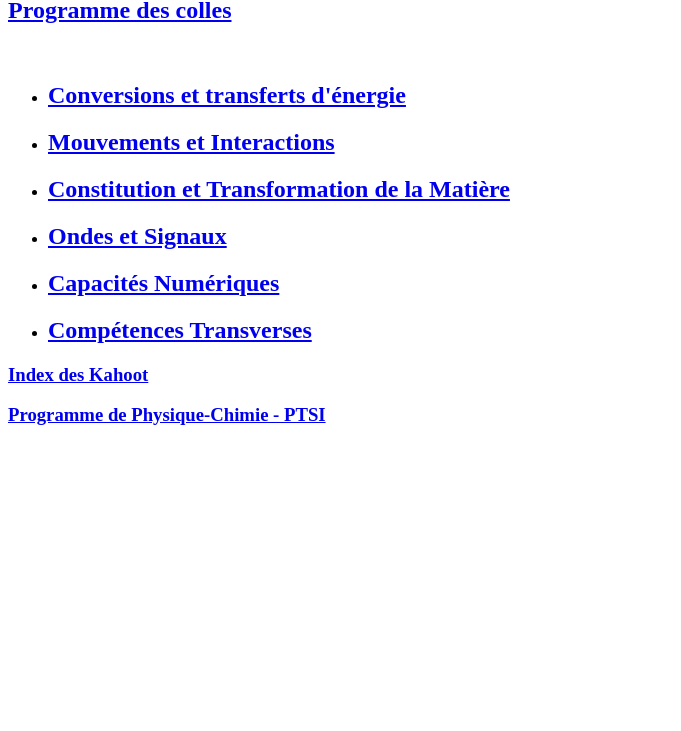
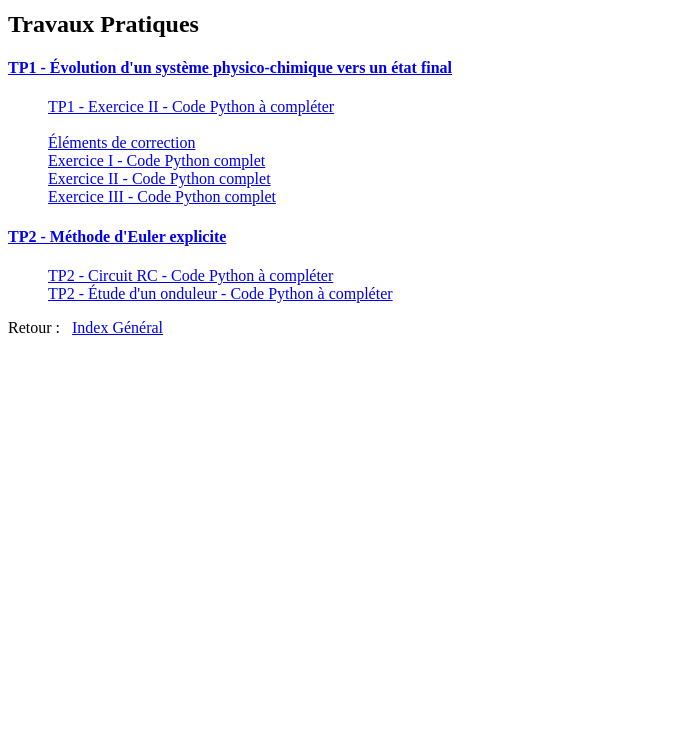
Before and after one commit to TheRedFiire/Ressources-PTSI, a plain HTML site: page Physique/index.html in a window 1280 px wide. Shown: the part 69-800 px from the top of the page, without its empty margins (0-681 px from the left). Drawn offline with Linux system fonts and the light colour scheme.

Commit message:
Update index.html

```diff
--- a/Physique/index.html
+++ b/Physique/index.html
@@ -1,16 +1,30 @@
+<!DOCTYPE html>
+<html lang="fr">
+<head>
+    <meta charset="UTF-8">
+    <meta name="viewport" content="width=device-width, initial-scale=1.0">
+    <title>Compétences Transverses</title>
+</head>
+<body>
+    <h1>Comp&eacute;tences Transverses</h1>
 
-<h1>Ressources de Physique-Chimie pour la PTSI</h1>
-<h2><a href="Site/Colles.html"> Programme des colles</a></h2>
-<br>
+    <h2>Travaux Pratiques</h2>
+    <dl>
+        <dt><h4><a href="Ressources/CN/TP/CN-TP-1-enonce-EquilibreChimique.pdf">TP1 - &Eacute;volution d'un syst&egrave;me physico-chimique vers un &eacute;tat final</a></h4></dt>
+        <dd><a href="Ressources/CN/TP/CN-TP-1-II-OxydationSO3-start.html">TP1 - Exercice II - Code Python &agrave; compl&eacute;ter</a></dd>
+        <br>
+        <dd><a href="Ressources/CN/TP/CN-TP-1-correction-EquilibreChimique.pdf">&Eacute;l&eacute;ments de correction</a></dd>
+        <dd><a href="Ressources/CN/TP/CN-TP-1-I-HydratationC2H4.html">Exercice I - Code Python complet</a></dd>
+        <dd><a href="Ressources/CN/TP/CN-TP-1-II-OxydationSO3.html">Exercice II - Code Python complet</a></dd>
+        <dd><a href="Ressources/CN/TP/CN-TP-1-III-SyntheseNH3.html">Exercice III - Code Python complet</a></dd>
 
-<ul>
-<li><h2><a href="Site/CTE.html"> Conversions et transferts d'&eacute;nergie</a></h2></li>
-<li><h2><a href="Site/MI.html"> Mouvements et Interactions</a></h2></li>
-<li><h2><a href="Site/CTM.html"> Constitution et Transformation de la Mati&egrave;re</a></h2></li>
-<li><h2><a href="Site/OS.html"> Ondes et Signaux</a></h2></li>
-<li><h2><a href="Site/CN.html"> Capacit&eacute;s Num&eacute;riques</a></h2></li>
-<li><h2><a href="Site/CT.html"> Comp&eacute;tences Transverses</a></h2></li>
-</ul>
+        <dt><h4><a href="Ressources/CN/TP/CN-TP-2-enonce-EulerExplicite.pdf">TP2 - M&eacute;thode d'Euler explicite</a></h4></dt>
+        <dd><a href="Ressources/CN/TP/CN-TP2-Euler-echelon-RC-start.html">TP2 - Circuit RC - Code Python &agrave; compl&eacute;ter</a></dd>
+        <dd><a href="Ressources/CN/TP/CN-TP2-Euler-onduleur-start.html">TP2 - &Eacute;tude d'un onduleur - Code Python &agrave; compl&eacute;ter</a></dd>
+    </dl>
 
-<h3><a href="Site/kahoot.html"> Index des Kahoot</a></h3>
-<h3><a href="Ressources/programme-ptsi_physique-chimie-2021.pdf"> Programme de Physique-Chimie - PTSI</a></h3>
+    <p>Retour :&nbsp;&nbsp;
+    <a href="index-2.html">Index G&eacute;n&eacute;ral</a>
+    </p>
+</body>
+</html>
```
